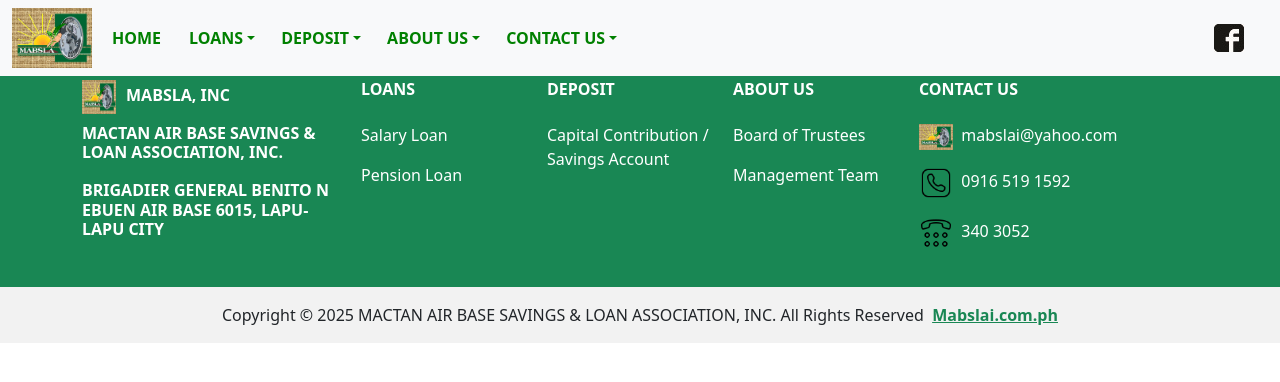
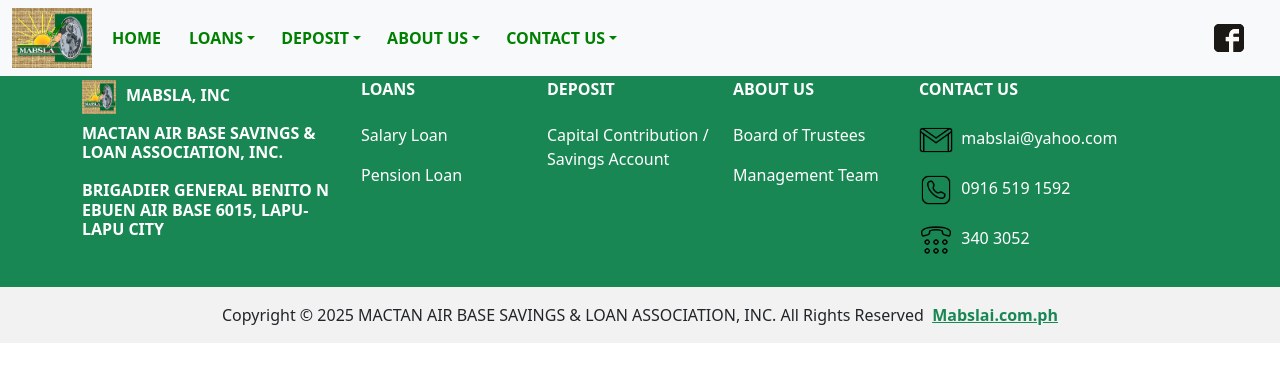
Before and after one commit to Kenalapad/mabslai, a React (Vite) app: page /#/PensionLoan in a window 1280 px wide. Shown: the top 382 px of the page. Built offline with nearby package versions, Linux system fonts and the light colour scheme.

Commit message:
Updating the email logo

```diff
--- a/src/pages/PensionLoan.tsx
+++ b/src/pages/PensionLoan.tsx
@@ -7,6 +7,7 @@
 import whatsappSvg from "../images/logo/whatsapp.svg";
 import youtubeSvg from "../images/logo/youtube-logo.jpg";
 import mabslaiLogo from "../images/mabslai.png";
+import email from "../images/logo/gmail.png";
 import phone from "../images/logo/phone.png";
 import dialphone from "../images/logo/dialphone.png";
 
@@ -508,7 +509,7 @@
                   <strong>CONTACT US</strong>
                 </h6>
                 <p>
-                  <img src={mabslaiLogo} style={{ width: "34px" }} alt="" />
+                  <img src={email} style={{ width: "34px" }} alt="" />
                   &nbsp; mabslai@yahoo.com
                 </p>
                 <p>
```
